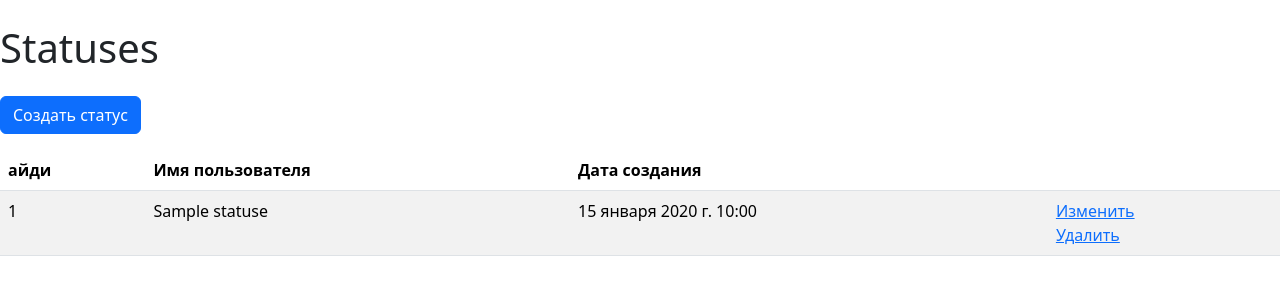
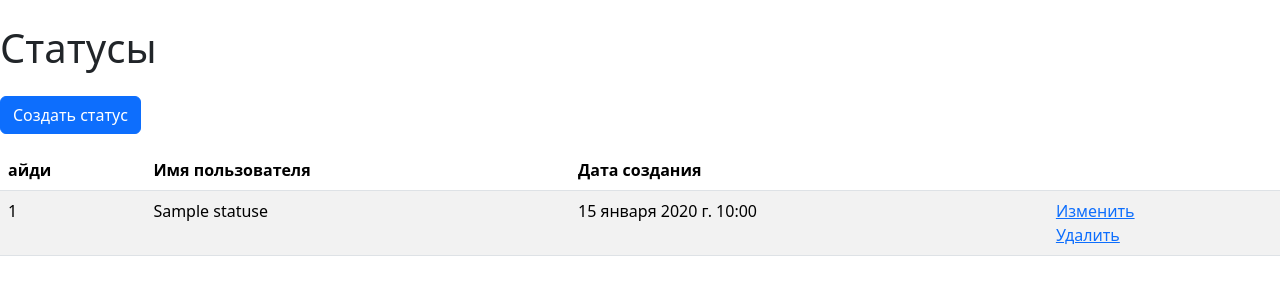
Before and after one commit to lyovaparsyan94/python-project-52, a Django app: page /statuses/ in a window 1280 px wide. Shown: the part 56-356 px from the top of the page. Run offline with Django 5.2, Linux system fonts and the light colour scheme; a user stored in the database is signed in; tables that the repository leaves empty hold one stand-in row (values such as "Sample post"); parts of the project's set-up code (start-up, migrations or seed data) failed here and were passed over; some libraries are stand-ins or nearby versions.

Commit message:
update html

```diff
--- a/task_manager/statuses/models.py
+++ b/task_manager/statuses/models.py
@@ -6,7 +6,7 @@ from django.utils.translation import gettext_lazy
 
 
 class Statuses(models.Model):
-    name = models.CharField(gettext_lazy("Name"), max_length=255, unique=True)
+    name = models.CharField(gettext_lazy("Имя"), max_length=255, unique=True)
     created_at = models.DateTimeField(default=timezone.now)
 
     def __str__(self):
--- a/task_manager/templates/statuses/list.html
+++ b/task_manager/templates/statuses/list.html
@@ -5,7 +5,7 @@
 
 <h1 class="my-4">
 
-    {% translate 'Statuses' %}
+    Статусы
 
           </h1>
 
```
